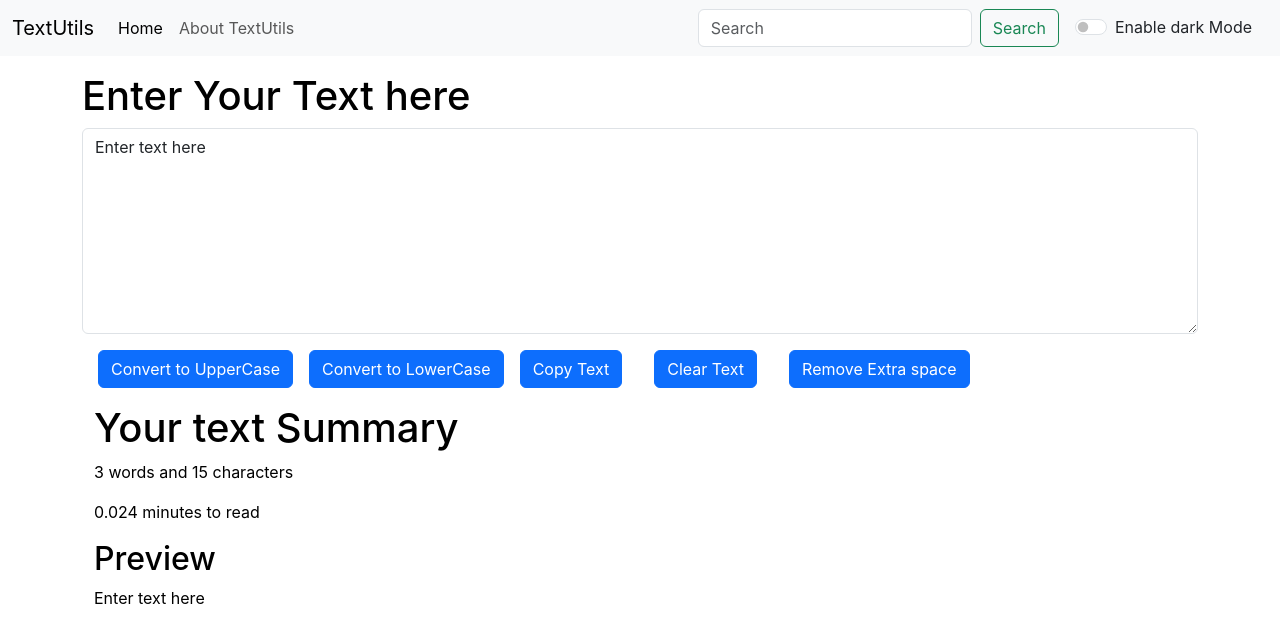
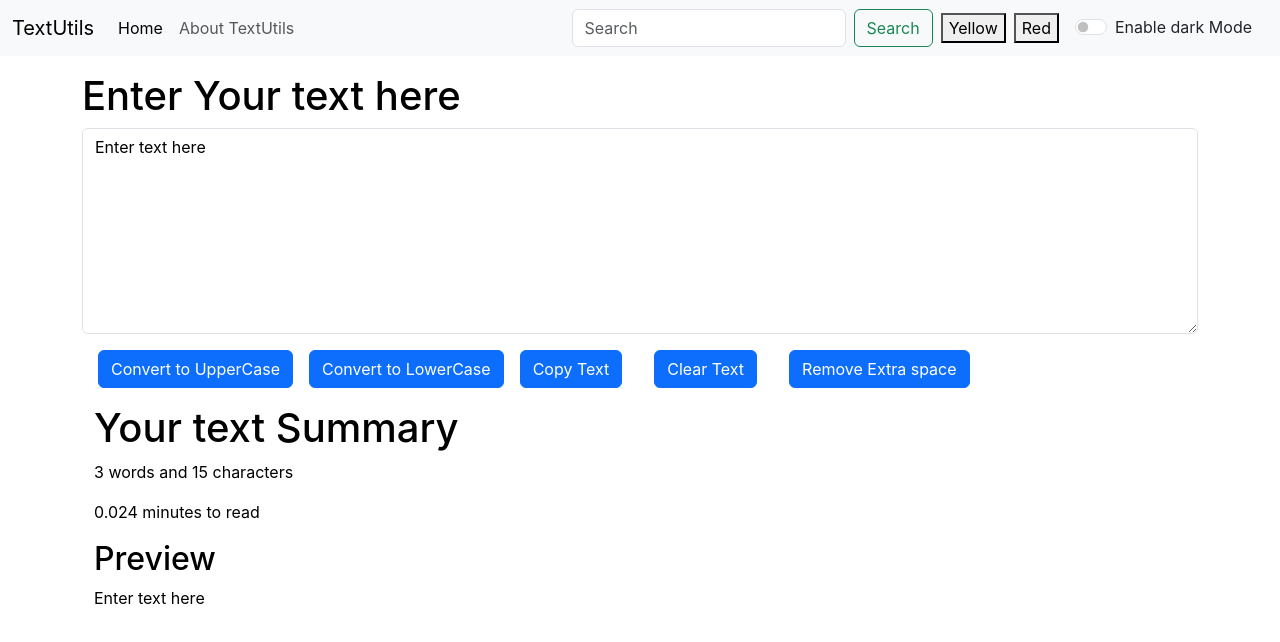
Before and after one commit to varshitha-besthu/Textutils, a React (Create React App) app: page / in a window 1280 px wide. Shown: the top 642 px of the page. Built offline with nearby package versions, Linux system fonts and the light colour scheme.

Commit message:
Added a new Component called Alert, which alerts you when you switch between dark and light mode also when you click on buttons like toUppercase

```diff
--- a/src/App.js
+++ b/src/App.js
@@ -2,29 +2,44 @@
 import './App.css';
 import Navbar from './Components/Navbar';
 import TextForm from './Components/TextForm';
+import Alert from './Components/Alert';
 // import About from './Components/About';
 import React, { useState } from 'react'
 
 
 function App() {
   const [mode, setMode] = useState("light")
-  const [switchText, setSwitchText] = useState('Enable dark Mode')
+  const [switchText, setSwitchText] = useState('Enable dark Mode');
+  const [alert, setAlert] = useState(null);
+  const showAlert = (message, type)=>{
+    setAlert({
+      msg : message,
+      type : type
+    })
+    setTimeout(() => {
+      setAlert(null);
+    }, 2000);
+  }
   const toggleMode = ()=>{
     if(mode === 'dark'){
       setMode('light');
       setSwitchText('Enable dark Mode');
       document.body.style.backgroundColor = 'white';
+      showAlert("Enabled light mode","success");
     }else{
       setMode('dark');
       setSwitchText('Enable light Mode');
-      document.body.style.backgroundColor = 'black';
+      document.body.style.backgroundColor = '#19356f';
+      showAlert("Enabled dark mode","success");
     }
   }
+
   return(
     <>
     <Navbar title = "TextUtils" aboutText = {"About TextUtils"} mode = {mode} toggleMode = {toggleMode} switchText = {switchText}/>
+    <Alert alert = {alert}/>
     <div className="container my-3">
-      <TextForm heading = "Enter Your Text here" mode = {mode} />
+      <TextForm showAlert = {showAlert} heading = "Enter Your text here" mode = {mode} />
     </div>
     </>
   );
--- /dev/null
+++ b/src/Components/Alert.js
@@ -0,0 +1,17 @@
+import React from "react";
+export default function Alert(props){
+    const capitalize = (word)=>{
+        const lower = word.toLowerCase();
+        return lower.charAt(0).toUpperCase() + lower.slice(1);
+    }
+    if (!props.alert) {
+        return null;
+    }
+
+    return (
+        <div className={`alert alert-${props.alert.type} alert-dismissible fade show`} role="alert">
+            <strong>{capitalize(props.alert.type)}</strong>: {props.alert.msg}
+            <button type="button" className="btn-close" data-bs-dismiss="alert" aria-label="Close"></button>
+        </div>
+    );
+}
--- a/src/Components/Navbar.js
+++ b/src/Components/Navbar.js
@@ -23,9 +23,12 @@ export default function Navbar(props) {
         <input className="form-control me-2" type="search" placeholder="Search" aria-label="Search"/>
         <button className="btn btn-outline-success" type="submit">Search</button>
       </form>
-      <div class={`form-check form-switch text-${props.mode === 'light' ? 'dark' : 'light'} mx-3`}>
-          <input class="form-check-input" onClick = {props.toggleMode} type="checkbox" role="switch" id="flexSwitchCheckDefault" />
-          <label class="form-check-label" for="flexSwitchCheckDefault">{props.switchText}</label>
+      <button className="btn-primary mx-2" onClick={() => document.body.style.backgroundColor = 'yellow'}>Yellow</button>
+      <button className="btn-primary" onClick={() => document.body.style.backgroundColor = 'red'}>Red</button>
+
+      <div className={`form-check form-switch text-${props.mode === 'light' ? 'dark' : 'light'} mx-3`}>
+          <input className="form-check-input" onClick = {props.toggleMode} type="checkbox" role="switch" id="flexSwitchCheckDefault" />
+          <label className="form-check-label" for="flexSwitchCheckDefault">{props.switchText}</label>
       </div>
     </div>
   </div>
--- a/src/Components/TextForm.js
+++ b/src/Components/TextForm.js
@@ -3,41 +3,54 @@ import React , {useState} from 'react'
 
 // setText("Use here") ## To change the text variable
 export default function TextForm(props){
+
     const [text, setText] = useState('Enter text here');
     const handleUpClick = () =>{
         console.log("Converted into Uppercase");
         let newText = text.toUpperCase();
         setText(newText);
+        props.showAlert("Converted to Uppercase","success")
     }
     const handleLowClick = () =>{
         console.log("Converted into LowerCase");
         let newText = text.toLowerCase();
         setText(newText);
+        props.showAlert("Converted to Lowercase","success")
+
     }
     const handleOnChange = (event) => {
         console.log("Changed");
         setText(event.target.value);
+
     };
     const handleCopy = ()=>{
         console.log('copy Text')
         let Text = document.getElementById('myBox');
         Text.select();
         navigator.clipboard.writeText(Text.value);
+        props.showAlert("Copied the text","success")
+
     }
     const handleClear= ()=>{
         console.log('Erasing the text');
         setText('');
+        props.showAlert("Cleared the text","success")
+
     }
     const handleExtraSpaces = ()=>{
         let Text = text.split(/[ ] + /);
         setText(Text.join(" "));
+        props.showAlert("Removed extra spaces","success")
+
     }
     return (
         <>
             <div>
                 <div className="mb-3">
                     <h1 style = {props.mode === 'dark'? {color : 'white'} : {color : 'black'}}>{props.heading}</h1>
-                    <textarea className="form-control" value={text} id="myBox" rows="8" onChange={handleOnChange} style = {props.mode === 'dark'? {background : 'grey'} : {background : 'white'}}></textarea>
+                    <textarea className="form-control" value={text} id="myBox" rows="8" onChange={handleOnChange} style = {props.mode === 'dark'? {background : 'grey',color : 'white'} : {background : 'white',color : 'black'}}>
+
+                    </textarea>
                 </div>
                 <button className="btn btn-primary mx-3" onClick={handleUpClick}>Convert to UpperCase</button>
                 <button className="btn btn-primary" onClick={handleLowClick}>Convert to LowerCase</button>
@@ -50,11 +63,11 @@ export default function TextForm(props){
             <div className="container my-3" style = {props.mode === 'dark'? {color : 'white'} : {color : 'black'}}>
                 <h1>Your text Summary</h1>
                 <p>
-                    {text.split(" ").length} words and {text.length} characters
+                    {text.split(" ").filter(word => word.trim() !== "").length} words and {text.length} characters
                 </p>
                 <p>{0.008 * text.split(" ").length} minutes to read</p>
                 <h2>Preview</h2>
-                <p>{text}</p>
+                <p>{text.length > 0 ? text : "Enter text to preview it here"}</p>
 
             </div>
 
```
